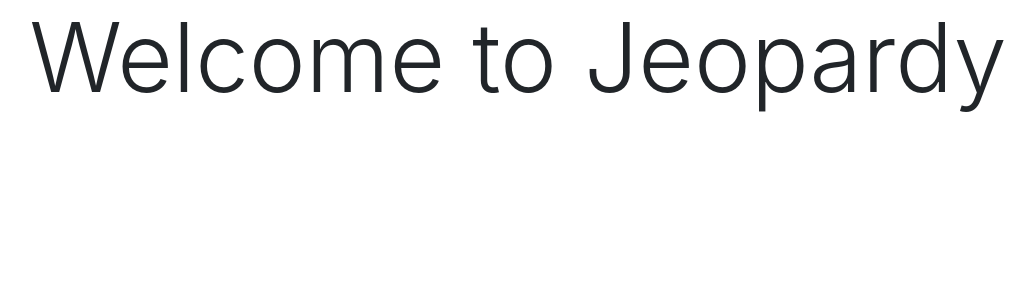
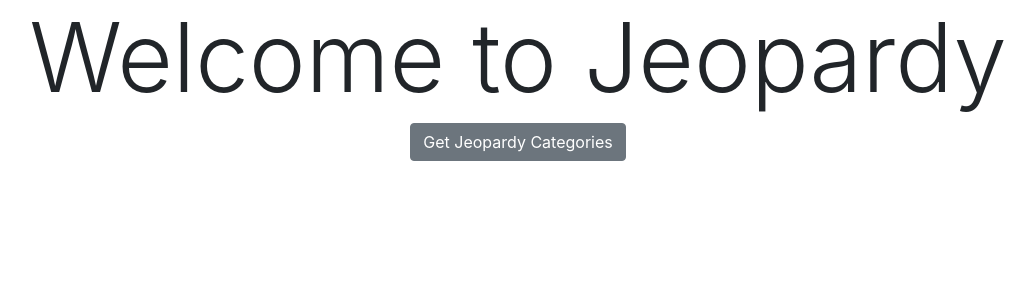
Before and after one commit to icyJoseph/jeopardy, a React (Create React App) app: page / in a window 1280 px wide. Shown: the top 300 px of the page, without its empty margins (122-1156 px from the left). Built offline with nearby package versions, Linux system fonts and the light colour scheme.

Commit message:
feat: implement btn with text

```diff
--- a/src/components/App.js
+++ b/src/components/App.js
@@ -1,4 +1,5 @@
 import React, { Component } from "react";
+import { Button } from "reactstrap";
 import * as constants from "../constants";
 
 class App extends Component {
@@ -6,6 +7,7 @@
     return (
       <div>
         <h2 className="display-1">{constants.mainTitle}</h2>
+        <Button className="btn-get-categories">{constants.GET_CATS_BTN}</Button>
       </div>
     );
   }
```
Also changed, not shown: 1 other file (tests, documents, lock files or other folders).
